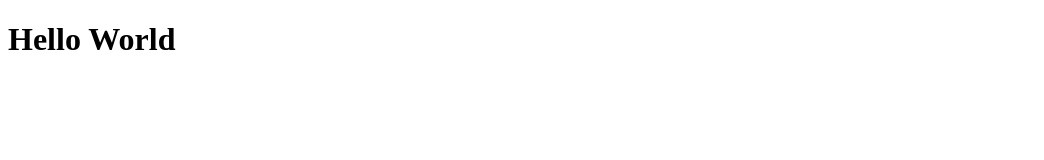
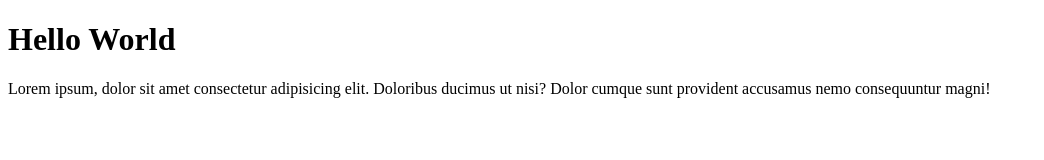
Before and after one commit to JCDilshan/sample, a plain HTML site: page index.html in a window 1280 px wide. Shown: the whole page, without its empty margins (0-1044 px from the left). Drawn offline with Linux system fonts and the light colour scheme.

Commit message:
add small paragraph

```diff
--- a/index.html
+++ b/index.html
@@ -10,6 +10,9 @@
 
 <body>
     <h1>Hello World</h1>
+
+    <p>Lorem ipsum, dolor sit amet consectetur adipisicing elit. Doloribus ducimus ut nisi? Dolor cumque sunt provident
+        accusamus nemo consequuntur magni!</p>
 </body>
 
 </html>
```
